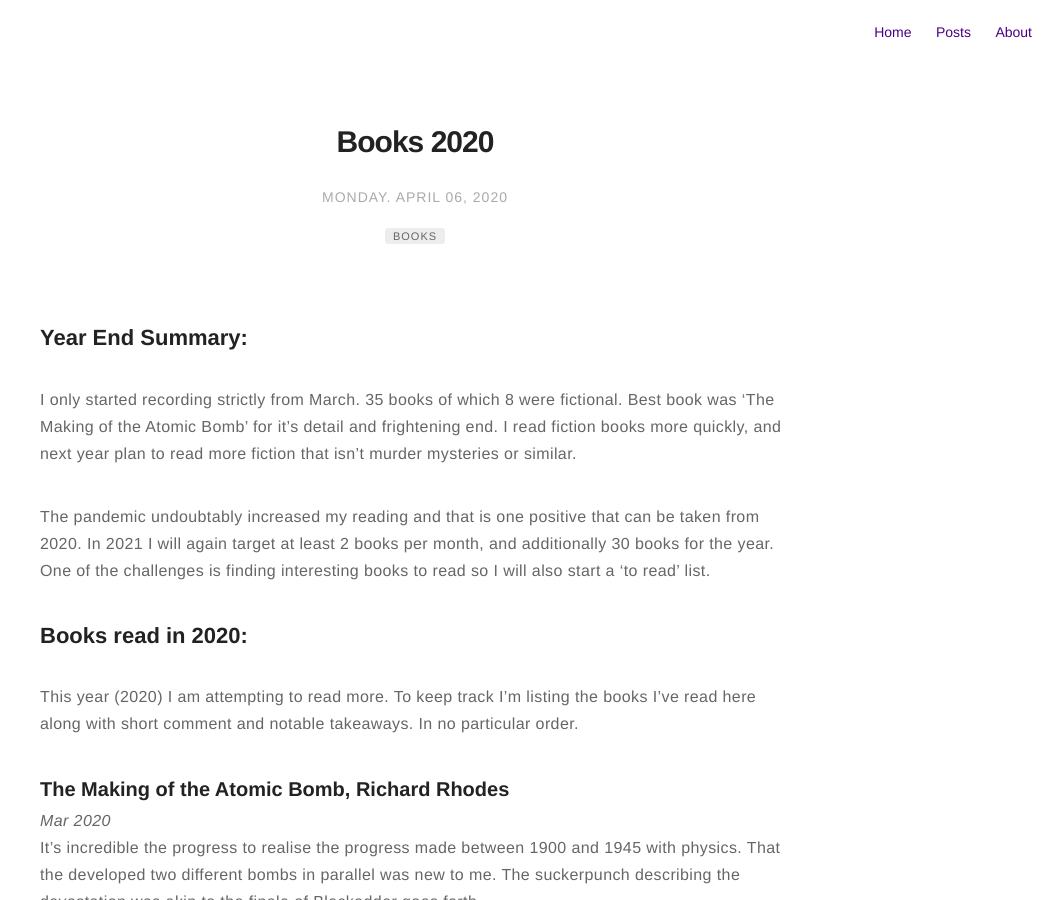
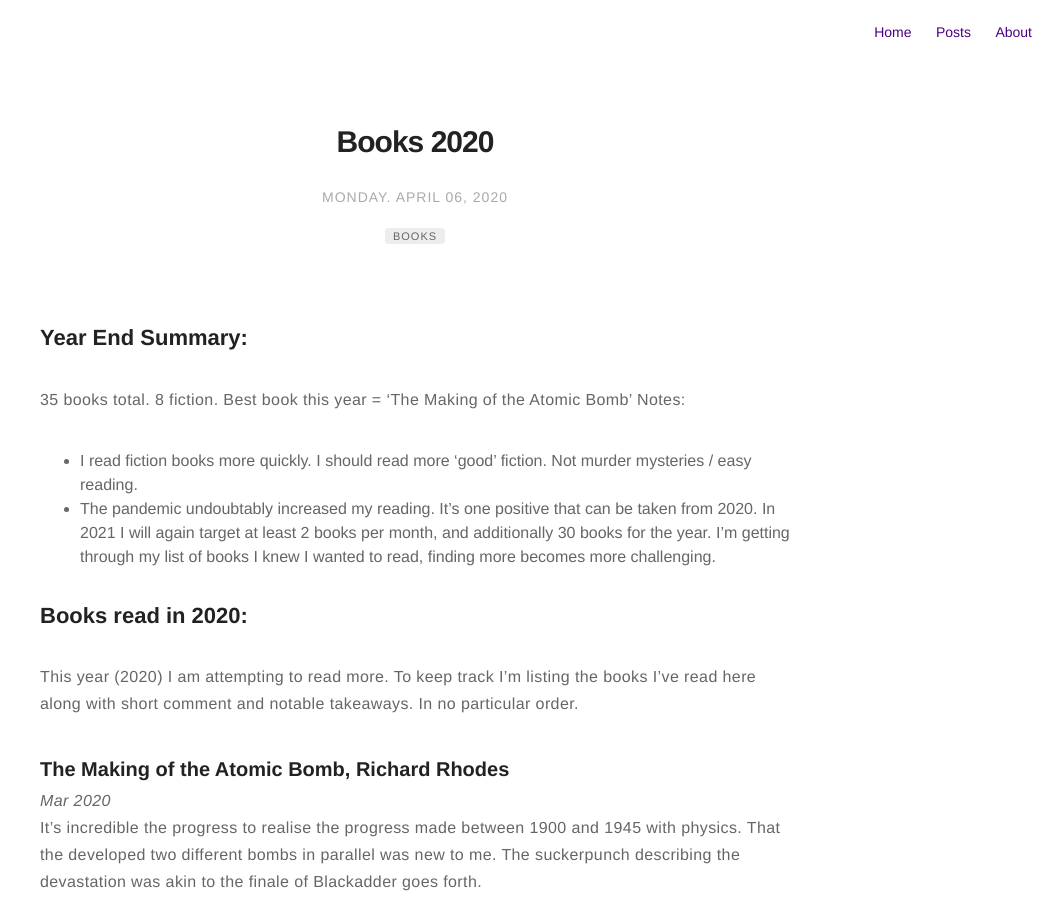
Before and after one commit to jc782/jc782.github.io, a Jekyll site: the page built from _posts/2020-04-06-BookReviews.markdown, in a window 1280 px wide and 900 px high. Shown: the whole window, without its empty margins (225-1280 px from the left). Built offline with Jekyll 4.4.1, drawn with Linux system fonts in a browser that asks for light colours.

```diff
--- a/_posts/2020-04-06-BookReviews.markdown
+++ b/_posts/2020-04-06-BookReviews.markdown
@@ -13,9 +13,13 @@ published: true
 ---
 ## Year End Summary:
 
-I only started recording strictly from March. 35 books of which 8 were fictional. Best book was 'The Making of the Atomic Bomb' for it's detail and frightening end. I read fiction books more quickly, and next year plan to read more fiction that isn't murder mysteries or similar.
-
-The pandemic undoubtably increased my reading and that is one positive that can be taken from 2020. In 2021 I will again target at least 2 books per month, and additionally 30 books for the year. One of the challenges is finding interesting books to read so I will also start a 'to read' list.
+35 books total.
+8 fiction.
+Best book this year = 'The Making of the Atomic Bomb'
+Notes:
+* I read fiction books more quickly. I should read more 'good' fiction. Not murder mysteries / easy reading.
+* The pandemic undoubtably increased my reading. It's one positive that can be taken from 2020.
+In 2021 I will again target at least 2 books per month, and additionally 30 books for the year. I'm getting through my list of books I knew I wanted to read, finding more becomes more challenging.
 
 ## Books read in 2020:
 This year (2020) I am attempting to read more. To keep track I'm listing the books I've read here along with short comment and notable takeaways. In no particular order.
```
Also changed, not shown: _posts/2020-05-18-Morocco-2018.markdown (+8 -8 lines), _posts/2020-10-05-Animate-Route-Graphics.markdown (+6 -6 lines), _posts/2020-12-30-Books-2021.markdown (+4 -4 lines).
